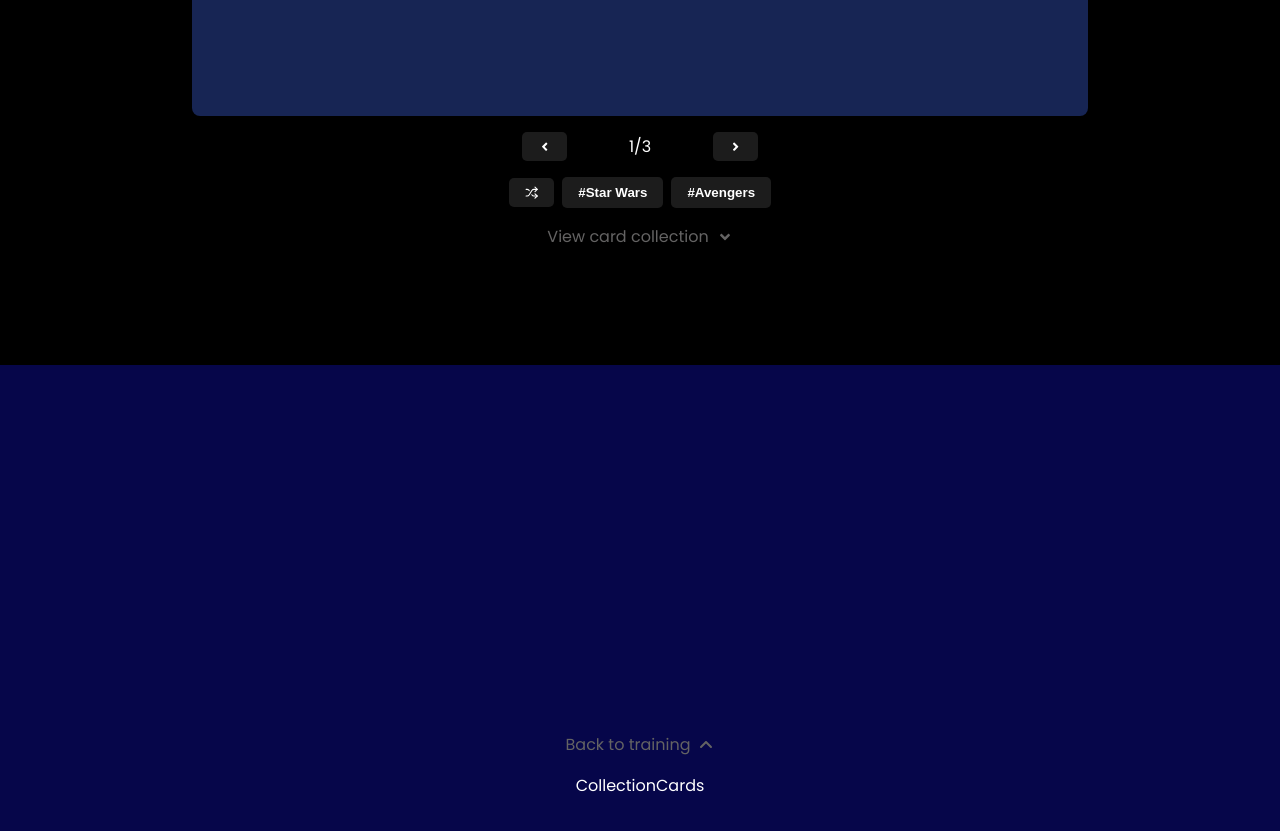
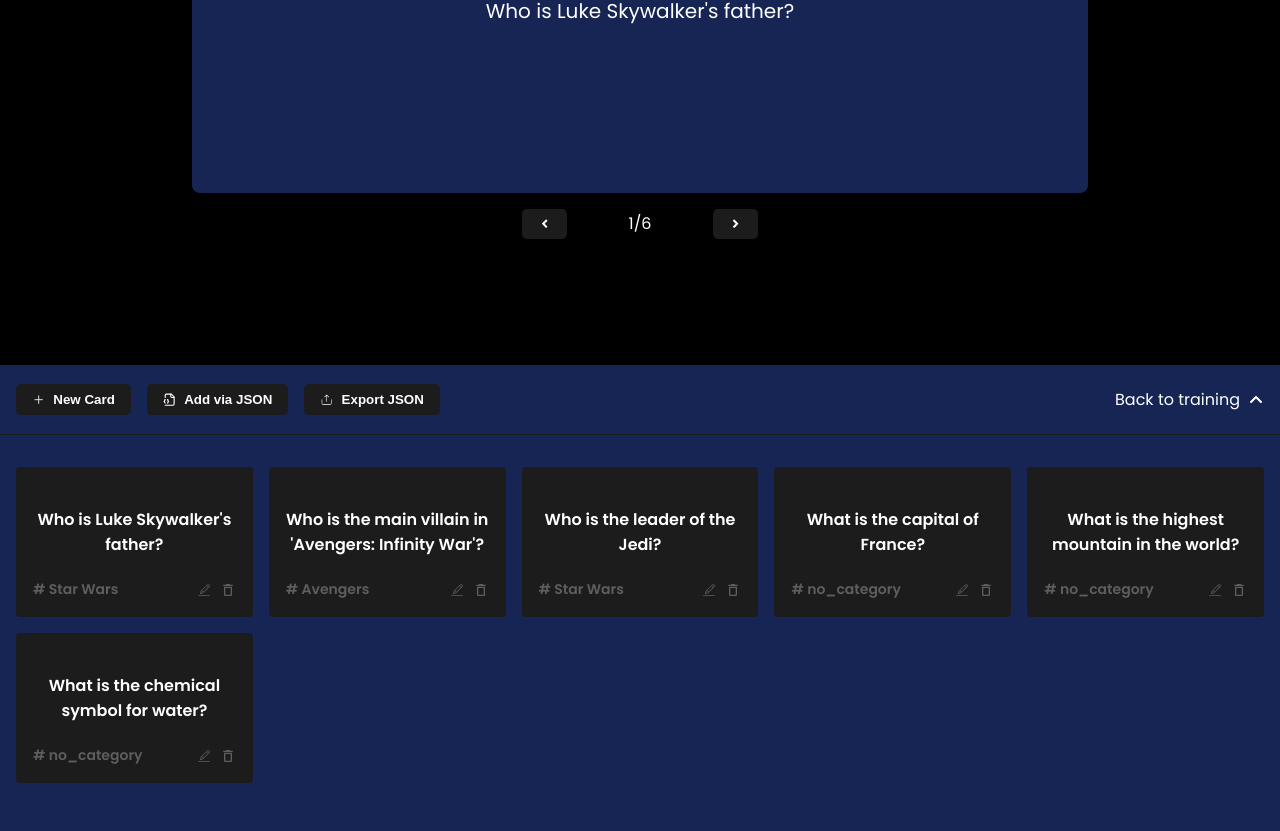
Before and after one commit to FunChosa/memory-cards-app, a React (Vite) app: page / in a window 1280 px wide. Shown: the part 435-1266 px from the top of the page. Built offline with nearby package versions, Linux system fonts and the light colour scheme.

Commit message:
new section added

```diff
--- a/src/components/CardSlider.jsx
+++ b/src/components/CardSlider.jsx
@@ -1,10 +1,8 @@
 import React, { useState, useEffect } from "react";
 import Card from "./Card";
 import "../styles/CardSlider.css";
-import { FaAngleDown, FaAngleLeft, FaAngleRight } from "react-icons/fa";
+import { FaAngleLeft, FaAngleRight } from "react-icons/fa";
 import { LuShuffle } from "react-icons/lu";
-import { debounce } from "../functions";
-import NavigationButton from "./NavigationButton";
 import useStore from "../store";
 
 const CardSlider = () => {
@@ -49,40 +47,10 @@ const CardSlider = () => {
     setCurrentIndex(0);
   }, [filterCategory]);
 
-  const debouncedHandleNext = debounce(handleNext, 500);
-  const debouncedHandlePrevious = debounce(handlePrevious, 500);
-
-  window.addEventListener("keydown", (event) => {
-    if (event.key === "ArrowRight") {
-      debouncedHandleNext();
-    }
-    if (event.key === "ArrowLeft") {
-      debouncedHandlePrevious();
-    }
-  });
-
   return (
     <div className="card-slider" id="card-slider">
       {currentCards.length > 0 ? (
         <>
-          <Card
-            question={currentCards[currentIndex].question}
-            answer={currentCards[currentIndex].answer}
-            id={currentCards[currentIndex].id}
-            category={currentCards[currentIndex].category}
-          />
-          <div className="buttons-container">
-            <button onClick={handlePrevious}>
-              <FaAngleLeft />
-            </button>
-            <p className="current-index">
-              {currentIndex + 1}/{currentCards.length}
-            </p>
-            <button onClick={handleNext}>
-              <FaAngleRight />
-            </button>
-          </div>
-
           <div className="settings">
             <button onClick={handleShuffle}>
               <LuShuffle />
@@ -108,15 +76,27 @@ const CardSlider = () => {
                 )
             )}
           </div>
+          <Card
+            question={currentCards[currentIndex].question}
+            answer={currentCards[currentIndex].answer}
+            id={currentCards[currentIndex].id}
+            category={currentCards[currentIndex].category}
+          />
+          <div className="buttons-container">
+            <button onClick={handlePrevious}>
+              <FaAngleLeft />
+            </button>
+            <p className="current-index">
+              {currentIndex + 1}/{currentCards.length}
+            </p>
+            <button onClick={handleNext}>
+              <FaAngleRight />
+            </button>
+          </div>
         </>
       ) : (
         <p>No cards</p>
       )}
-      <NavigationButton
-        title="View card collection"
-        id="collection-cards"
-        icon={<FaAngleDown />}
-      />
     </div>
   );
 };
--- /dev/null
+++ b/src/components/CollectionCard.jsx
@@ -0,0 +1,21 @@
+import "../styles/CollectionCard.css";
+import { MdDeleteOutline } from "react-icons/md";
+import { CiEdit } from "react-icons/ci";
+
+const CollectionCard = ({ card }) => {
+  return (
+    <div className="collection-card">
+      <p className="collection-card-top"></p>
+      <p className="collection-card-question">{card.question}</p>
+      <div className="collection-card-bottom">
+        <p className="collection-card-category"># {card.category}</p>
+        <p className="collection-card-action-buttons">
+          <CiEdit className="edit-btn" />
+          <MdDeleteOutline className="delete-btn" />
+        </p>
+      </div>
+    </div>
+  );
+};
+
+export default CollectionCard;
--- a/src/components/CollectionCards.jsx
+++ b/src/components/CollectionCards.jsx
@@ -1,16 +1,49 @@
 import NavigationButton from "./NavigationButton";
 import { FaAngleUp } from "react-icons/fa6";
 import "../styles/CollectionCards.css";
+import { IoAdd } from "react-icons/io5";
+import { LuFileJson2 } from "react-icons/lu";
+import { CiExport } from "react-icons/ci";
+import { handleExportCards } from "../functions";
+import useStore from "../store";
+import CollectionCard from "./CollectionCard";
 
 const CollectionCards = () => {
+  const cards = useStore((state) => state.cards);
+  const openModal = useStore((state) => state.openModal);
+  const openImportModal = useStore((state) => state.openImportModal);
   return (
     <div className="collection-cards-container" id="collection-cards">
-      <NavigationButton
-        title="Back to training"
-        id="header"
-        icon={<FaAngleUp />}
-      />
-      CollectionCards
+      <div className="collection-header">
+        <div className="collection-buttons-container">
+          <button onClick={openModal}>
+            <IoAdd />
+            New Card
+          </button>
+          <button onClick={openImportModal}>
+            <LuFileJson2 />
+            Add via JSON
+          </button>
+          <button onClick={() => handleExportCards({ cards })}>
+            <CiExport />
+            Export JSON
+          </button>
+        </div>
+        <NavigationButton
+          title="Back to training"
+          id="header"
+          icon={<FaAngleUp />}
+        />
+      </div>
+      {cards.length > 0 ? (
+        <div className="collection-cards-list">
+          {cards.map((card, index) => (
+            <CollectionCard key={index} card={card} />
+          ))}
+        </div>
+      ) : (
+        <p>No cards found</p>
+      )}
     </div>
   );
 };
--- a/src/components/Header.jsx
+++ b/src/components/Header.jsx
@@ -1,36 +1,20 @@
-import useStore from "../store";
-import { IoAdd } from "react-icons/io5";
-import { CiExport } from "react-icons/ci";
-import { LuFileJson2 } from "react-icons/lu";
 import { HiMiniArrowPath } from "react-icons/hi2";
-import { handleExportCards } from "../functions";
+import NavigationButton from "./NavigationButton";
+import { FaAngleDown } from "react-icons/fa6";
 import "../styles/Header.css";
 
 const Header = () => {
-  const cards = useStore((state) => state.cards);
-  const openModal = useStore((state) => state.openModal);
-  const openImportModal = useStore((state) => state.openImportModal);
-
   return (
     <div className="header-container" id="header">
       <h2 className="header-title">
         <HiMiniArrowPath />
         Memory Cards
       </h2>
-      <div className="buttons-container">
-        <button onClick={openModal}>
-          <IoAdd />
-          Add Card
-        </button>
-        <button onClick={openImportModal}>
-          <LuFileJson2 />
-          Add via JSON
-        </button>
-        <button onClick={() => handleExportCards({ cards })}>
-          <CiExport />
-          Export Cards
-        </button>
-      </div>
+      <NavigationButton
+        title="View card collection"
+        id="collection-cards"
+        icon={<FaAngleDown />}
+      />
     </div>
   );
 };
--- a/src/index.css
+++ b/src/index.css
@@ -14,14 +14,3 @@ body {
   background-color: black;
   color: white;
 }
-
-*::-webkit-scrollbar {
-  width: 8px;
-}
-*::-webkit-scrollbar-track {
-  background: transparent;
-}
-*::-webkit-scrollbar-thumb {
-  background-color: rgba(255, 255, 255, 0.2);
-  border-radius: 20px;
-}
--- a/src/store.js
+++ b/src/store.js
@@ -19,6 +19,21 @@ const useStore = create((set) => ({
       question: "Who is the leader of the Jedi?",
       answer: "Yoda",
       category: "Star Wars",
+    },
+    {
+      question: "What is the capital of France?",
+      answer: "Paris",
+      category: "no_category",
+    },
+    {
+      question: "What is the highest mountain in the world?",
+      answer: "Mount Everest",
+      category: "no_category",
+    },
+    {
+      question: "What is the chemical symbol for water?",
+      answer: "H2O",
+      category: "no_category",
     },
   ],
   newCard: {
--- a/src/styles/CardSlider.css
+++ b/src/styles/CardSlider.css
@@ -24,9 +24,13 @@
 .settings {
   display: flex;
   align-items: center;
-  justify-content: center;
+  justify-content: flex-start;
   gap: 0.5rem;
   flex-direction: row;
+  width: 70%;
+  overflow-x: auto;
+  white-space: nowrap;
+  padding: 10px 0;
 }
 
 .active {
--- /dev/null
+++ b/src/styles/CollectionCard.css
@@ -0,0 +1,63 @@
+.collection-card {
+  display: flex;
+  height: 150px;
+  border-radius: 0.25rem;
+  flex-direction: column;
+  align-items: center;
+  justify-content: space-between;
+  text-align: center;
+  gap: 1rem;
+  border: 1px solid transparent;
+  padding: 1rem;
+  background: #1c1c1c;
+  font-weight: 600;
+
+}
+
+.collection-card-question {
+  overflow: hidden;
+  overflow-wrap: break-word;
+  display: -webkit-box;
+  -webkit-line-clamp: 2;
+  -webkit-box-orient: vertical;
+}
+
+.collection-card-bottom {
+  display: flex;
+  flex-direction: row;
+  align-items: center;
+  justify-content: space-between;
+  gap: 0.5rem;
+  width: 100%;
+  font-size: 14px;
+}
+
+.collection-card-action-buttons {
+  display: flex;
+  flex-direction: row;
+  align-items: center;
+  gap: 0.5rem;
+}
+
+.collection-card-category {
+  color: #5e5e5e;
+  font-size: 14px;
+  max-width: 20ch;
+  white-space: nowrap;
+  overflow: hidden;
+  text-overflow: ellipsis;
+}
+
+.delete-btn,
+.edit-btn {
+  cursor: pointer;
+  transition: all 0.2s ease-in-out;
+  color: #5e5e5e;
+  font-size: 16px;
+}
+
+.delete-btn:hover,
+.edit-btn:hover {
+  color: white;
+  scale: 1.2;
+}
--- a/src/styles/CollectionCards.css
+++ b/src/styles/CollectionCards.css
@@ -1,10 +1,54 @@
 .collection-cards-container {
-    display: flex;
-    flex-direction: column;
-    width: 100%;
-    height: 100vh;
-    background-color: rgb(6, 6, 74);
-    align-items: center;
-    justify-content: center;
-    gap: 1rem;
+  display: flex;
+  flex-direction: column;
+  width: 100%;
+  min-height: 100vh;
+  background-color: #172554;
+  align-items: center;
+  gap: 1rem;
+  margin-left: auto;
+  margin-right: auto;
 }
+
+.collection-header {
+  display: flex;
+  width: 100%;
+  flex-direction: row;
+  justify-content: space-between;
+  align-items: center;
+  padding: 1rem;
+  border-bottom: 0.5px solid #1c1c1c;
+  height: 70px;
+}
+
+.collection-buttons-container {
+  display: flex;
+  flex-direction: row;
+  gap: 1rem;
+}
+
+.collection-cards-list {
+  margin-top: 0;
+  display: grid;
+  grid-template-columns: repeat(5, minmax(0, 1fr));
+  gap: 1rem;
+  padding: 1rem;
+}
+
+@media screen and (min-width: 769px) and (max-width: 1024px) {
+  .collection-cards-list {
+    grid-template-columns: repeat(3, minmax(0, 1fr));
+  }
+}
+
+@media screen and (min-width: 501px) and (max-width: 768px) {
+  .collection-cards-list {
+    grid-template-columns: repeat(2, minmax(0, 1fr));
+  }
+}
+
+@media screen and (max-width: 500px) {
+  .collection-cards-list {
+    grid-template-columns: repeat(1, minmax(0, 1fr));
+  }
+}
--- a/src/styles/NavigationButton.css
+++ b/src/styles/NavigationButton.css
@@ -1,6 +1,6 @@
 .navigation-button {
     text-decoration: none;
-    color: #646363;
+    color: #ffffff;
     display: flex;
     align-items: center;
     justify-content: center;
```
